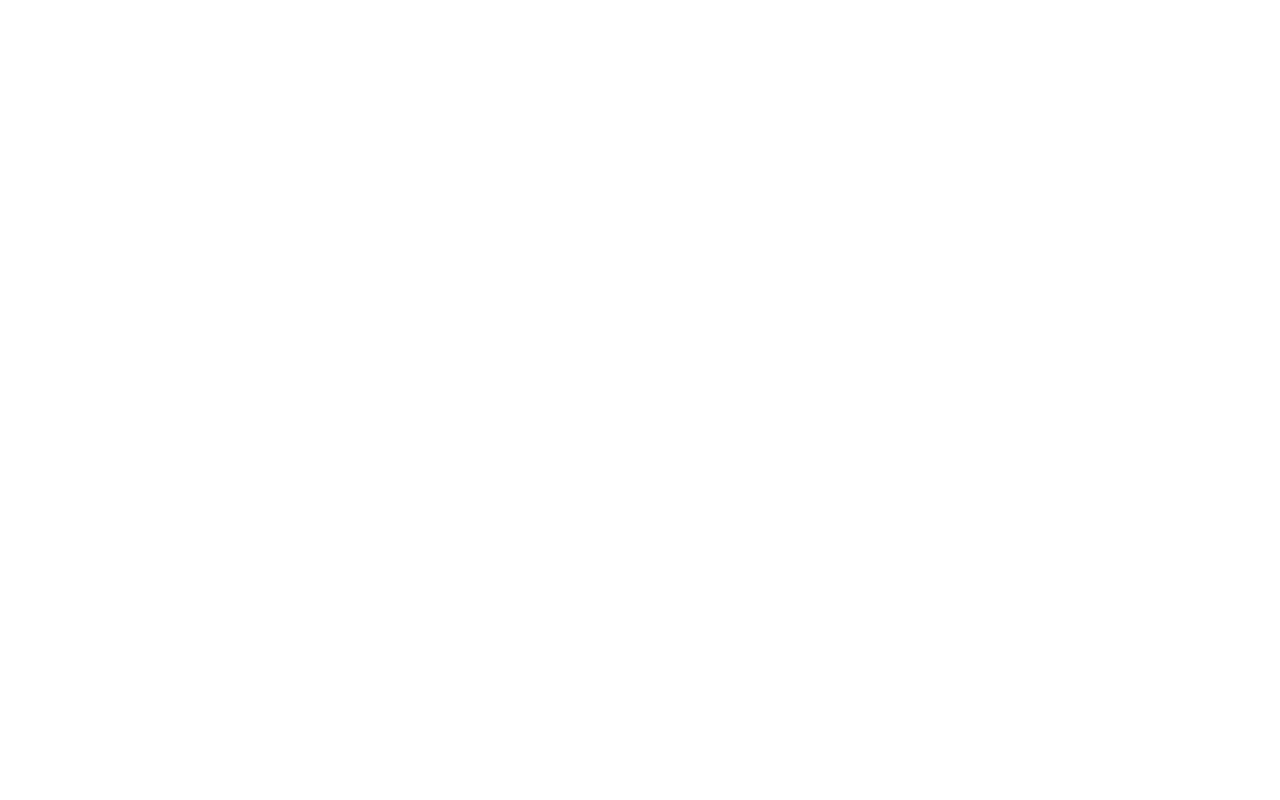
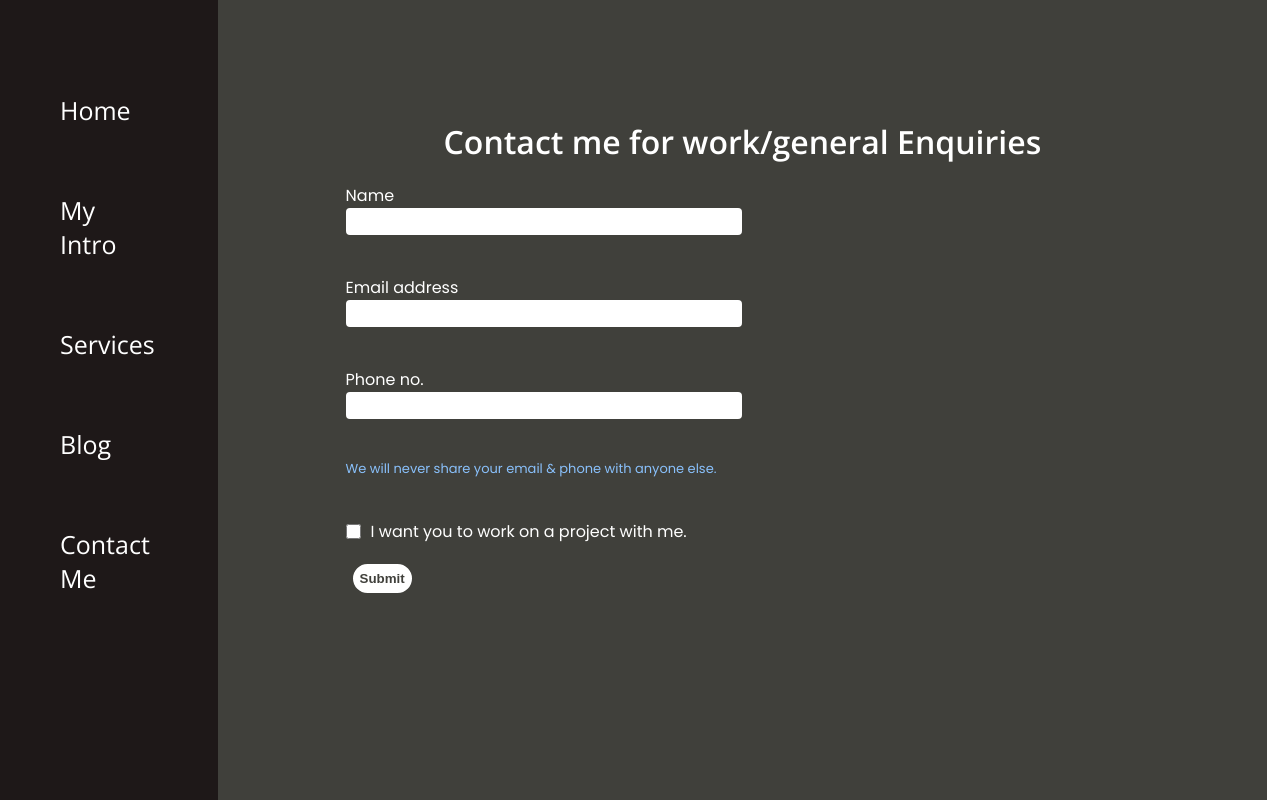
Before and after one commit to HemaGarima/Personal-Portfolio-website, a plain HTML site: page contact.html in a window 1280 px wide. Drawn offline with nearby package versions, Linux system fonts and the light colour scheme.

Commit message:
created the contact page

```diff
--- a/contact.html
+++ b/contact.html
@@ -0,0 +1,49 @@
+<!DOCTYPE html>
+<html lang="en">
+  <head>
+    <meta charset="UTF-8" />
+    <meta name="viewport" content="width=device-width, initial-scale=1.0" />
+    <link rel="stylesheet" href="style.css" />
+    <title>Hemlata Sharma - Web Developer , Programmer , ML Enthusiast</title>
+  </head>
+  <body>
+    <div class="container">
+      <div class="sidebar">
+        <nav>
+          <ul>
+            <li><a href="/">Home</a></li>
+            <li><a href="/intro.html">My Intro</a></li>
+            <li><a href="/Services.html">Services</a></li>
+            <li><a href="/blog.html">Blog</a></li>
+            <li><a href="/contact.html">Contact Me</a></li>
+          </ul>
+        </nav>
+      </div>
+      <div class="main">
+        <div class="contactForm">
+            <h1>Contact me for work/general Enquiries</h1>
+            <form>
+                <div class="mb-3">
+                  <label for="client_name" class="form-label">Name</label>
+                  <input type="name" class="form-control" id="client_name" aria-describedby="emailHelp">
+                </div>
+                <div class="mb-3">
+                  <label for="client_email" class="form-label">Email address</label>
+                  <input type="email" class="form-control" id="client_email" aria-describedby="emailHelp">
+                </div>
+                <div class="mb-3">
+                  <label for="client_phone" class="form-label">Phone no.</label>
+                  <input type="phone" class="form-control" id="client_phone">
+                </div>
+                <div id="emailHelp" class="form-text">We will never share your email & phone with anyone else.</div>
+                <div class="mb-3" id = "form-check">
+                  <input type="checkbox" class="form-check-input" id="isClient">
+                  <label class="form-check-label" for="isClient">I want you to work on a project with me.</label>
+                </div>
+                <button type="submit" class="btn btn-primary">Submit</button>
+              </form>
+        </div>
+      </div>
+    </div>
+  </body>
+</html>
--- a/style.css
+++ b/style.css
@@ -71,7 +71,7 @@ nav ul li a{
     border-radius: 22px;
     background-color: white;
     color: #40403b;
-    font-size: bold;
+    font-weight: bold;
     cursor: pointer;
 }
 .buttons button:hover{
@@ -81,3 +81,48 @@ nav ul li a{
 .devPic img{
     height: 58vh;
 }
+.contactForm{
+    font-family: 'Poppins', sans-serif;
+    padding: 0 10vw;
+    padding-top: 15vh;
+}
+.contactForm h1{
+    font-family: 'Open Sans', sans-serif;
+    text-align: center;
+}
+.contactForm form div{
+    padding: 20px 0;
+    display: flex;
+    flex-direction: column;
+}
+#emailHelp{
+    font-size: 13px;
+    color: #89c0fb;
+}
+.btn{
+    margin: 0 7px;
+    padding: 5px;
+    border: 2px solid white;
+    border-radius: 18px;
+    background-color: white;
+    color: #40403b;
+    font-weight:bold;
+    cursor: pointer;
+}
+.btn:hover{
+    background-color: #40403b;
+    color: white;
+}
+.form-control{
+    width: 30vw;
+    border-radius: 4px;
+    border: 2px solid white;
+    padding: 4px;
+}
+#form-check{
+    flex-direction: row;
+}
+#form-check input{
+    width: 15px;
+    margin-right: 10px;
+}
```
Also changed, not shown: index.html (+6 -7 lines), CV.txt (added).
